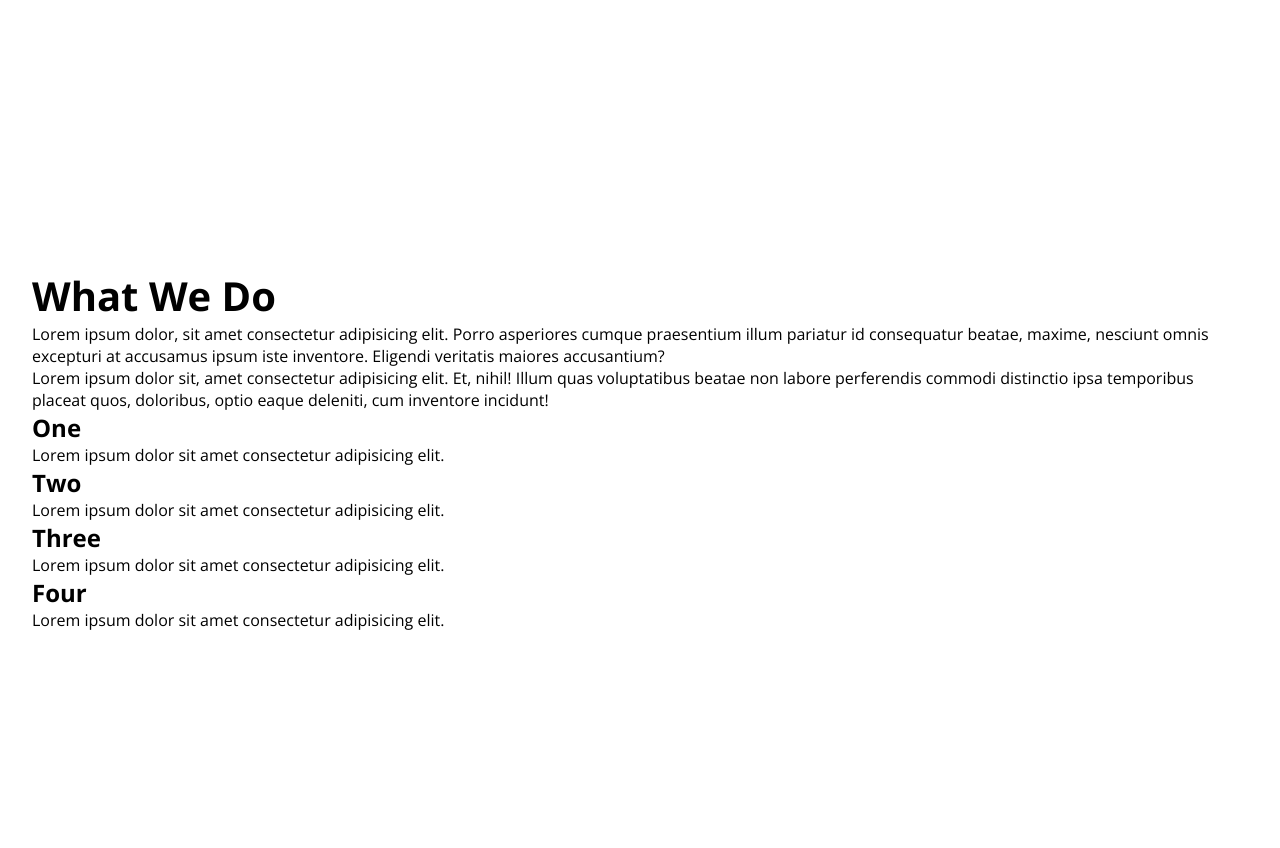
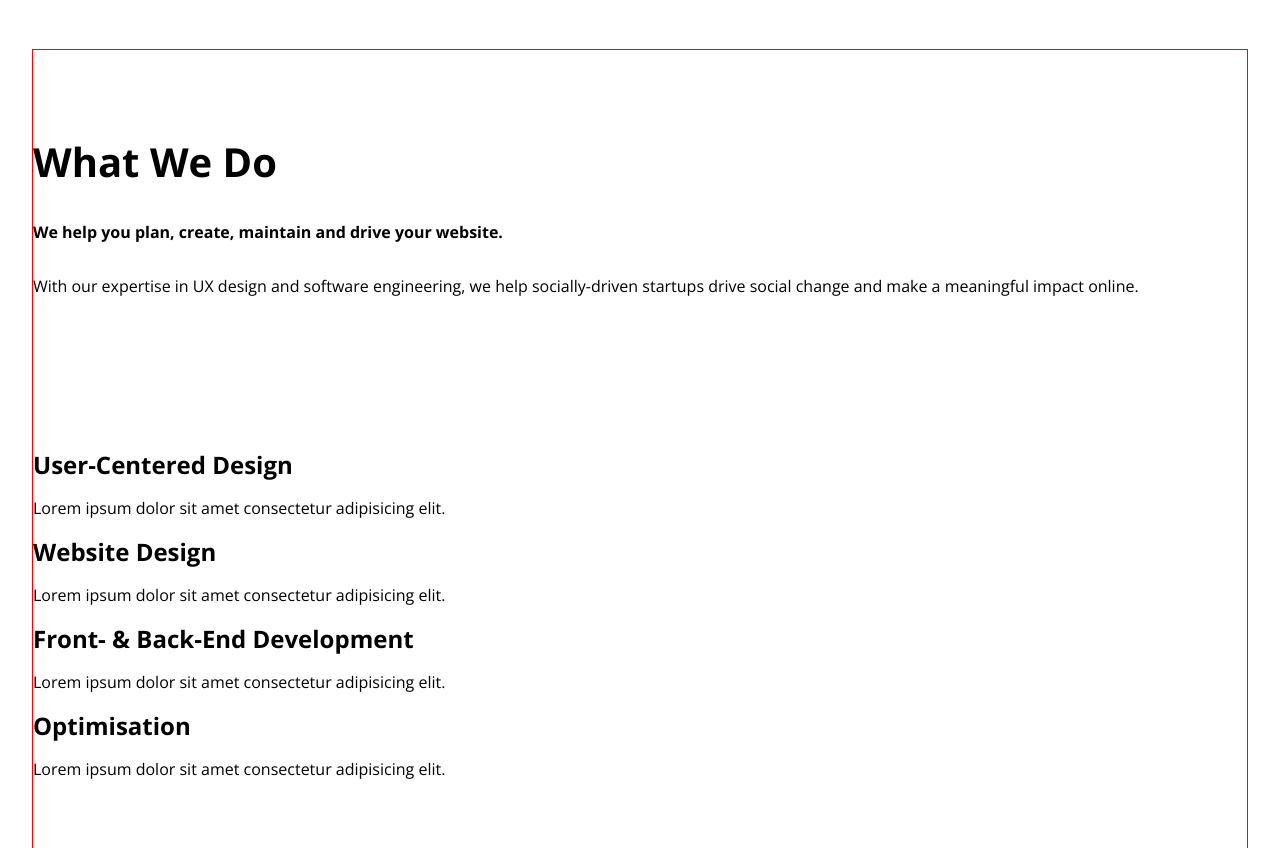
Before and after one commit to Rox-Liu/LaunchHub, a Gatsby site: page / in a window 1280 px wide. Shown: the part 909-1757 px from the top of the page. Built offline with nearby package versions, Linux system fonts and the light colour scheme; Gatsby itself is replaced by a stand-in of ours.

Commit message:
Services css done

```diff
--- a/src/components/HomePage/Landing.css
+++ b/src/components/HomePage/Landing.css
@@ -1,14 +1,16 @@
-.container {
+#landing-container {
     height: 100vh;
     margin: 2em;
     display: flex;
     flex-direction: column;
     justify-content: center;
     align-content: center;
+    border: solid 1px red;
 }
 
 h1 {
     font-size: 2.5em;
+    font-weight: 900;
 }
 
 button {
--- a/src/components/HomePage/Landing.jsx
+++ b/src/components/HomePage/Landing.jsx
@@ -4,7 +4,7 @@ import './Landing.css'
 // Landing page
 const Landing = () => {
     return (
-        <div className="container">
+        <div id="landing-container">
             <h1>
                 We help start ups with a focus on delivering social impacts, scale and reach their audience effectively.
             </h1>
--- a/src/components/HomePage/Services.css
+++ b/src/components/HomePage/Services.css
@@ -1,3 +1,28 @@
-.container {
+#services-container {
     height: 100vh;
+    margin: 2em;
+    display: flex;
+    flex-direction: column;
+    justify-content: space-around;
+    border: solid 1px red;
 }
+
+.services-blurb {
+    display: flex;
+    flex-direction: column;
+}
+
+.services-blurb > h1 {
+    margin: 1rem 0 2rem 0;
+    font-weight: bold;
+}
+
+.services-blurb > p:first-of-type {
+    margin-bottom: 2rem;
+    font-weight: 700;
+}
+
+.services-list > h2 {
+    font-weight: 700;
+    margin: 1rem 0 1rem 0;
+}
--- a/src/components/HomePage/Services.jsx
+++ b/src/components/HomePage/Services.jsx
@@ -3,22 +3,26 @@ import './Services.css';
 
 const Services = () => {
     return (
-        <div className="container">
-            <h1>What We Do</h1>
-            <p>Lorem ipsum dolor, sit amet consectetur adipisicing elit. Porro asperiores cumque praesentium illum pariatur id consequatur beatae, maxime, nesciunt omnis excepturi at accusamus ipsum iste inventore. Eligendi veritatis maiores accusantium?</p>
-            <p>Lorem ipsum dolor sit, amet consectetur adipisicing elit. Et, nihil! Illum quas voluptatibus beatae non labore perferendis commodi distinctio ipsa temporibus placeat quos, doloribus, optio eaque deleniti, cum inventore incidunt!</p>
+        <div id="services-container">
+            <div className="services-blurb">
+                <h1>What We Do</h1>
+                <p>We help you plan, create, maintain and drive your website.</p>
+                <p>With our expertise in UX design and software engineering, we help socially-driven startups drive social change and make a meaningful impact online.</p>
+            </div>
 
-            <h2>One</h2>
-            <p>Lorem ipsum dolor sit amet consectetur adipisicing elit.</p>
+            <div className="services-list">
+                <h2>User-Centered Design</h2>
+                <p>Lorem ipsum dolor sit amet consectetur adipisicing elit.</p>
 
-            <h2>Two</h2>
-            <p>Lorem ipsum dolor sit amet consectetur adipisicing elit.</p>
+                <h2>Website Design</h2>
+                <p>Lorem ipsum dolor sit amet consectetur adipisicing elit.</p>
 
-            <h2>Three</h2>
-            <p>Lorem ipsum dolor sit amet consectetur adipisicing elit.</p>
+                <h2>Front- & Back-End Development</h2>
+                <p>Lorem ipsum dolor sit amet consectetur adipisicing elit.</p>
 
-            <h2>Four</h2>
-            <p>Lorem ipsum dolor sit amet consectetur adipisicing elit.</p>
+                <h2>Optimisation</h2>
+                <p>Lorem ipsum dolor sit amet consectetur adipisicing elit.</p>
+            </div>
         </div>
     )
 }
--- a/src/pages/index.jsx
+++ b/src/pages/index.jsx
@@ -13,8 +13,8 @@ const IndexPage = () => {
 			<Landing />
             <Navbar />
 			<Services />
+			<Work />
 			<ContactForm />
-			<Work />
 			<Footer />
 		</div>
 	);
--- a/src/styles/index.css
+++ b/src/styles/index.css
@@ -4,4 +4,5 @@
     padding: 0;
     margin: 0;
     font-family: 'Open Sans', sans-serif;
+    box-sizing: border-box;
 }
```
